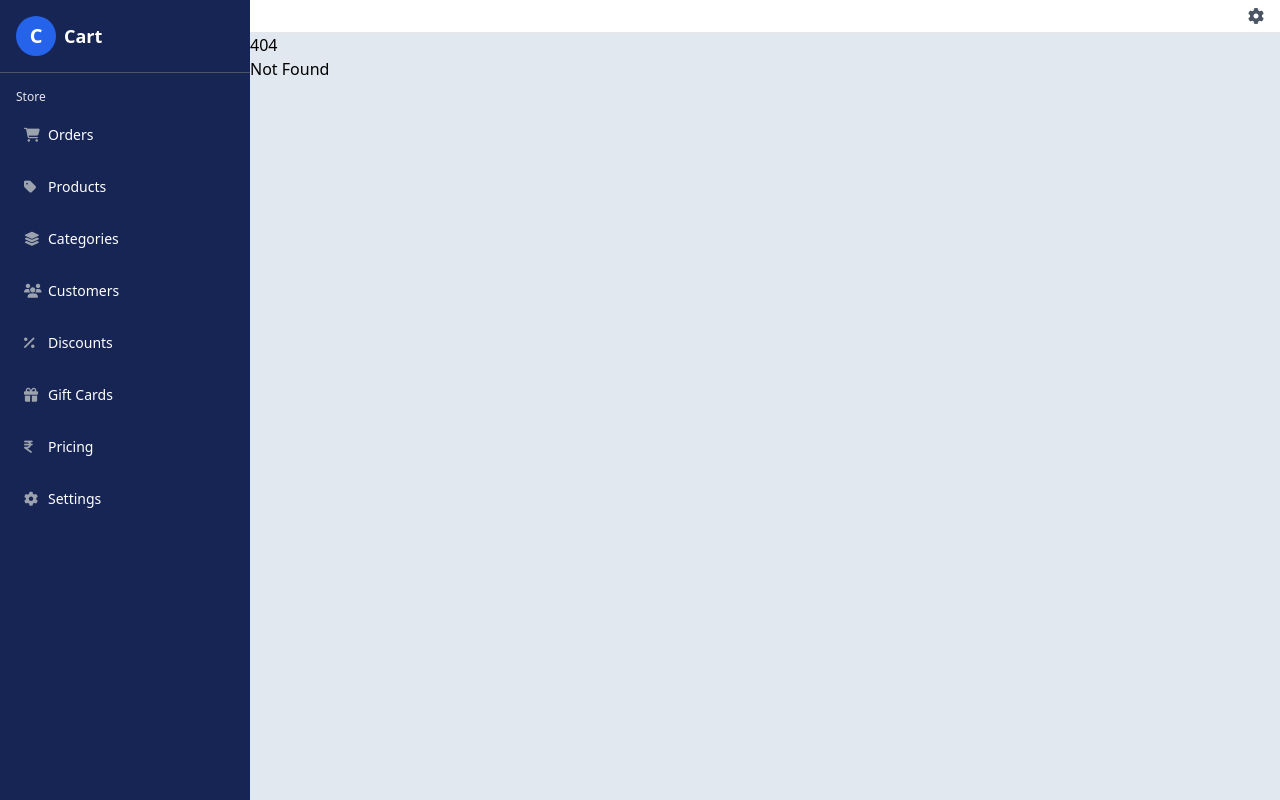
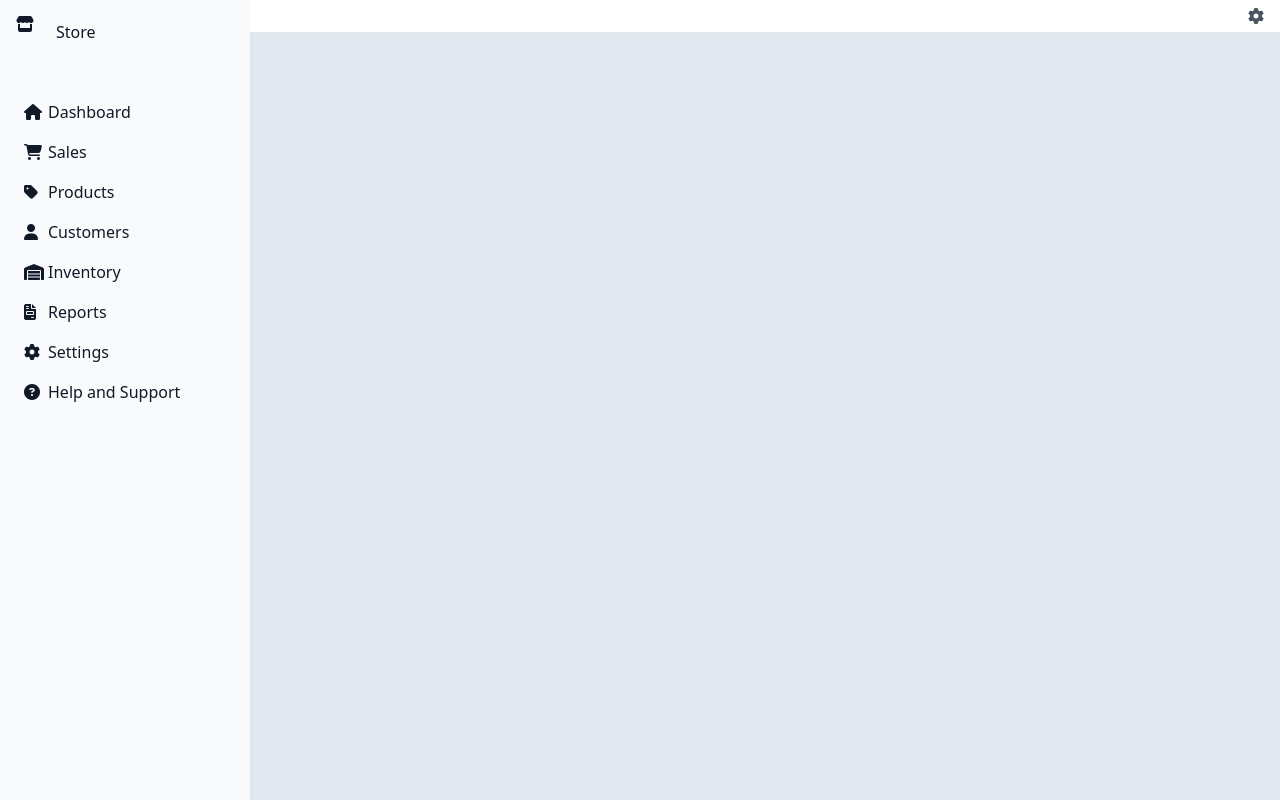
Before and after one commit to capsmagick/CommerceAdmin, a SvelteKit app: page /attribute-group in a window 1280 px wide. Before the commit this address had no page. Built offline with nearby package versions, Linux system fonts and the light colour scheme.

Commit message:
sidebar-menu and created some pages

```diff
--- a/src/components/SideBar.svelte
+++ b/src/components/SideBar.svelte
@@ -1,71 +1,129 @@
 <script>
-  let tabs = [
+  import { slide } from 'svelte/transition';
+  import { goto } from '$app/navigation';
+  let menus = [
     {
-      name: "Orders",
-      page: "Orders",
+      name: "Dashboard",
+      icon: "fa-house",
+      route: "/dashboard",
+      items: [
+        { name: "Overview", page: "dashboard-overview" },
+      ]
+    },
+    {
+      name: "Sales",
       icon: "fa-cart-shopping",
+      //route: "/orders",
+      items: [
+        { name: "Order Management", page: "orders" },
+        { name: "Returns and Refunds", page: "orders-returns" },
+        { name: "Invoices", page: "orders-invoices" },
+      ]
     },
     {
       name: "Products",
-      page: "products",
       icon: "fa-tag",
-    },
-    {
-      name: "Categories",
-      page: "categories",
-      icon: "fa-layer-group",
+      route: "/products",
+      items: [
+        { name: "Categories", page: "categories" },
+        { name: "Brands", page: "brands" },
+        { name: "Collection", page: "collection" },
+        { name: "Lookbook", page: "lookbook" },
+        { name: "Attributes", page: "attributes" },
+        { name: "Attribute Group", page: "attribute-group" },
+      ]
     },
     {
       name: "Customers",
-      page: "customers",
-      icon: "fa-users",
+      icon: "fa-user",
+      route: "/customers",
+      items: [
+        { name: "Customer Groups", page: "customer-groups" },
+        { name: "Review and Rating", page: "reviews" }
+      ]
     },
     {
-      name: "Discounts",
-      page: "discounts",
-      icon: "fa-percent",
+      name: "Inventory",
+      icon: "fa-warehouse",
+      route: "/inventory",
+      items: [
+        { name: "purchase orders", page: "purchase-orders" },
+        { name: "stock levels", page: "stock" },
+        { name: "stock adjustments", page: "stock-adjustment" },
+        { name: "stock transfers", page: "stock-transfer" },
+      ]
     },
     {
-      name: "Gift Cards",
-      page: "gift-cards",
-      icon: "fa-gift",
+      name: "Reports",
+      icon: "fa-file-invoice",
+      //route: "/inventory",
+      items: [
+        { name: "Sales Report", page: "sales-report" },
+        { name: "Product Report", page: "product-report" },
+
+      ]
+    },
+    // Add other menu groups following the same structure
+    {
+      name: "Settings",
+      icon: "fa-gear",
+      items: [
+        { name: "General Settings", page: "settings-general" },
+        { name: "Payment Methods", page: "settings-payment" },
+        { name: "Shipping Methods", page: "settings-shipping" },
+        { name: "Tax Configuration", page: "settings-tax" },
+        { name: "Admin Users", page: "settings-admin-users" },
+      ]
     },
     {
-      name: "Pricing",
-      page: "pricing",
-      icon: "fa-indian-rupee-sign",
-    },
-    {
-      name: "Settings",
-      page: "settings",
-      icon: "fa-gear",
+      name: "Help and Support",
+      icon: "fa-circle-question",
+      items: [
+        { name: "Knowledge Base", page: "support-knowledge-base" },
+        { name: "Contact Support", page: "support-contact" },
+        { name: "System Status", page: "support-system-status" },
+      ]
     },
   ];
 
+  let activeMenu = null;
+
+  function toggleMenu(index) {
+  activeMenu = activeMenu === index ? null : index;
+  // Navigate to the group's specified route if it exists
+  if (menus[index].route) {
+    goto(menus[index].route);
+  }
+}
 </script>
 
-<div>
-  <div class="flex items-center px-4 py-4 gap-2 border-b border-gray-600">
-    <div
-      class="w-10 h-10 bg-blue-600 text-white flex items-center justify-center font-bold text-xl rounded-full"
-    >
-      C
+<div class="md:flex hidden flex-col">
+  <!-- Sidebar content -->
+  <div class="flex flex-col p-4 gap-3">
+    <div class="flex items-center  gap-2">
+      <i class="fa-solid fa-store text-gray-900 w-8 h-8"></i>
+      <div class="text-base text-gray-900">Store</div>
     </div>
-    <h1 class="font-semibold text-white text-lg">Cart</h1>
-  </div>
-  <div class="flex flex-col p-4 gap-3">
-    <div class="text-xs text-gray-200">
-        Store
-    </div>
-    <div class="flex flex-col gap-4 pl-2">
-        {#each tabs as tab, index }
-        <div class="flex items-center gap-2 text-white text-sm py-2">
-            <div class="w-4">
-                <i class={`fa-solid text-gray-400 ${tab.icon}`}/>
-            </div>
-            { tab.name}
-        </div>
-        {/each}
+    <div class="flex mt-10 flex-col gap-4 pl-2">
+      {#each menus as menu, index}
+        <button
+          on:click={() => toggleMenu(index)}
+          on:keydown={(event) => event.key === 'Enter' && toggleMenu(index)}
+          class="flex items-center gap-2 text-gray-900 text-base py-2 cursor-pointer focus:outline-none"
+          style="background: none; border: none; padding: 0; text-align: left;">
+          <div class="w-4">
+            <i class={`fa-solid text-gray-900 ${menu.icon}`}/>
+          </div>
+          {menu.name}
+        </button>
+        {#if activeMenu === index}
+          <div transition:slide class="pl-4">
+            {#each menu.items as item}
+              <a href={item.page} class="text-gray-900 text-base py-1 block">{item.name}</a>
+            {/each}
+          </div>
+        {/if}
+      {/each}
     </div>
   </div>
 </div>
--- a/src/routes/+layout.svelte
+++ b/src/routes/+layout.svelte
@@ -4,7 +4,7 @@
     import Header from "../components/Header.svelte";
 </script>
 <div class="relative min-h-screen w-full bg-slate-200">
-    <aside class="fixed left-0 top-0 h-full bg-blue-950 w-[250px]">
+    <aside class="fixed left-0 top-0 h-full bg-gray-50 w-[250px]">
         <SideBar/>
     </aside>
     <div class="pl-[250px]">
--- /dev/null
+++ b/src/routes/attribute-group/+page.svelte
@@ -0,0 +1,4 @@
+<script>
+    /** @type {import('./$types').PageData} */
+    export let data;
+</script>
--- /dev/null
+++ b/src/routes/attributes/+page.svelte
@@ -0,0 +1,4 @@
+<script>
+    /** @type {import('./$types').PageData} */
+    export let data;
+</script>
--- /dev/null
+++ b/src/routes/brands/+page.svelte
@@ -0,0 +1,4 @@
+<script>
+    /** @type {import('./$types').PageData} */
+    export let data;
+</script>
--- /dev/null
+++ b/src/routes/categories/+page.svelte
@@ -0,0 +1,4 @@
+<script>
+    /** @type {import('./$types').PageData} */
+    export let data;
+</script>
--- /dev/null
+++ b/src/routes/collection/+page.svelte
@@ -0,0 +1,4 @@
+<script>
+    /** @type {import('./$types').PageData} */
+    export let data;
+</script>
--- /dev/null
+++ b/src/routes/customers/+page.svelte
@@ -0,0 +1,4 @@
+<script>
+    /** @type {import('./$types').PageData} */
+    export let data;
+</script>
--- /dev/null
+++ b/src/routes/dashboard/+page.svelte
@@ -0,0 +1,4 @@
+<script>
+    /** @type {import('./$types').PageData} */
+    export let data;
+</script>
--- /dev/null
+++ b/src/routes/inventory/+page.svelte
@@ -0,0 +1,4 @@
+<script>
+    /** @type {import('./$types').PageData} */
+    export let data;
+</script>
--- /dev/null
+++ b/src/routes/lookbook/+page.svelte
@@ -0,0 +1,4 @@
+<script>
+    /** @type {import('./$types').PageData} */
+    export let data;
+</script>
--- /dev/null
+++ b/src/routes/sales-report/+page.svelte
@@ -0,0 +1,4 @@
+<script>
+    /** @type {import('./$types').PageData} */
+    export let data;
+</script>
```
